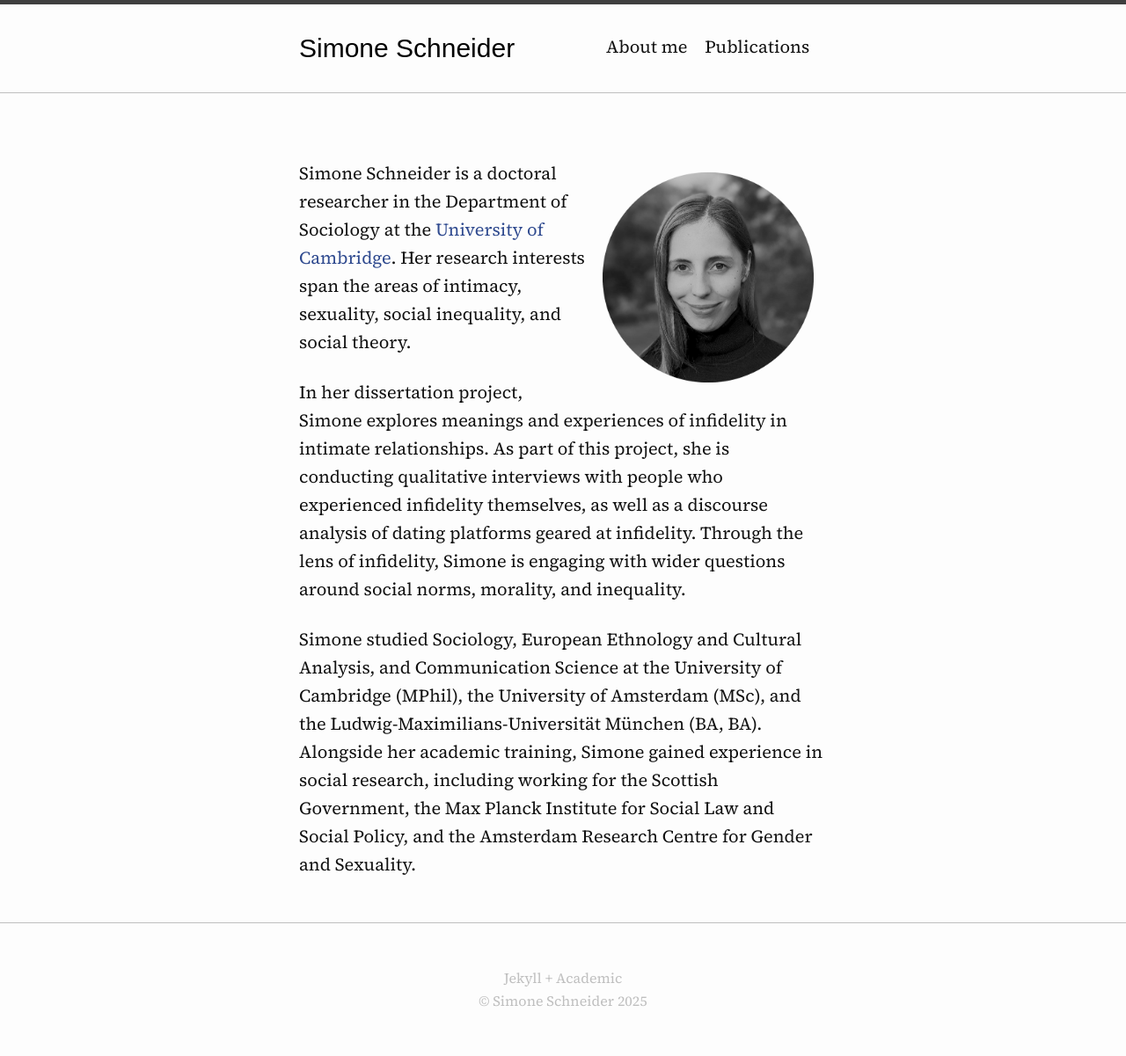
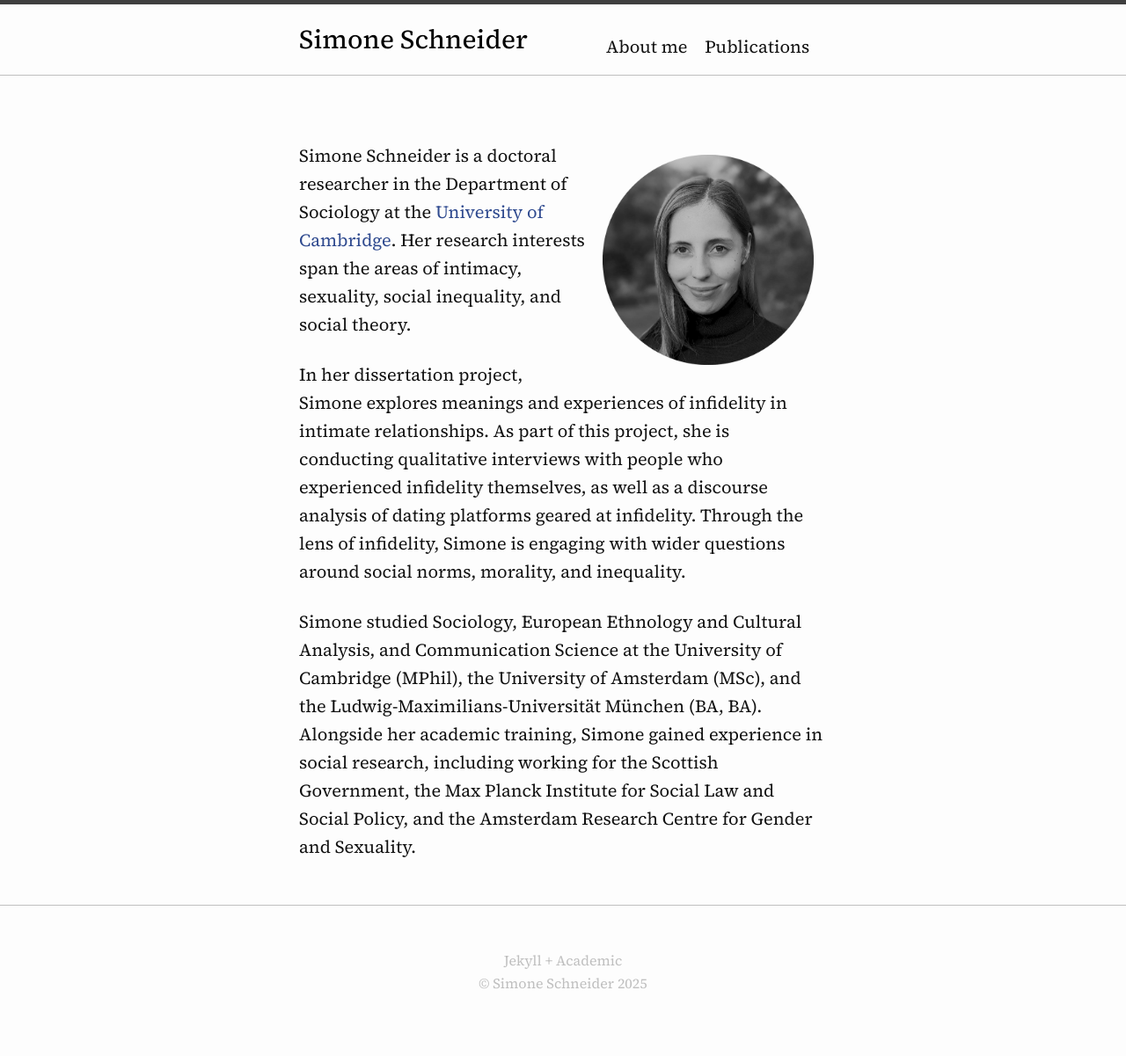
Before and after one commit to simone-schneider/simone-schneider.github.io, a Jekyll site: the page built from index.md, in a window 1280 px wide. Shown: the whole page at 88% size. Built offline with Jekyll 4.4.1, drawn with Linux system fonts in a browser that asks for light colours.

Commit message:
Update _layout.scss

```diff
--- a/_sass/academic/_layout.scss
+++ b/_sass/academic/_layout.scss
@@ -129,10 +129,10 @@
 
 .site-title {
   display: inline-block;
-  font-family: sans-serif;
+  // font-family: sans-serif;
   font-size: 30px;
   font-weight: 450;
-  line-height: 100px;
+  line-height: 80px;
   letter-spacing: 0px;
   margin-bottom: 0px;
 
```
